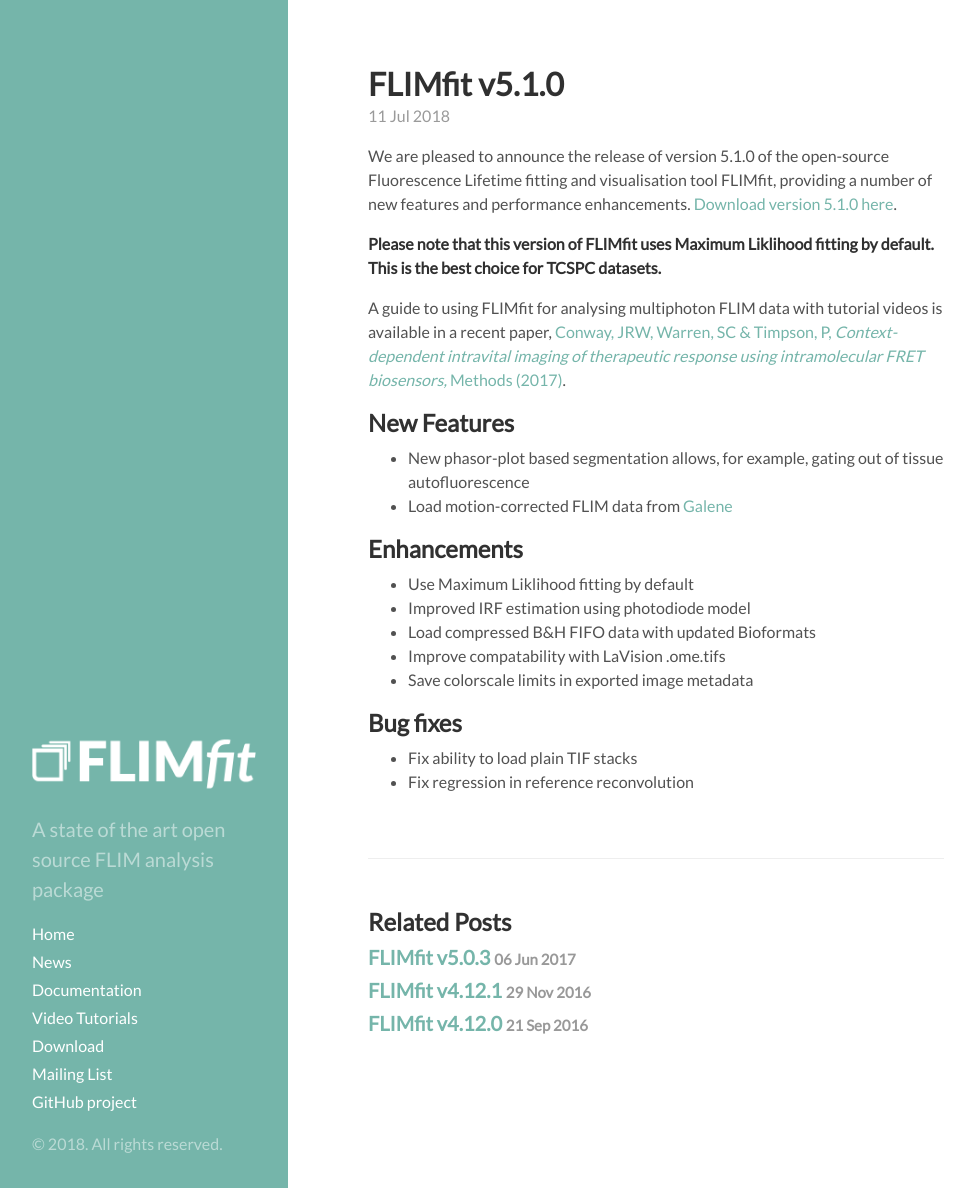
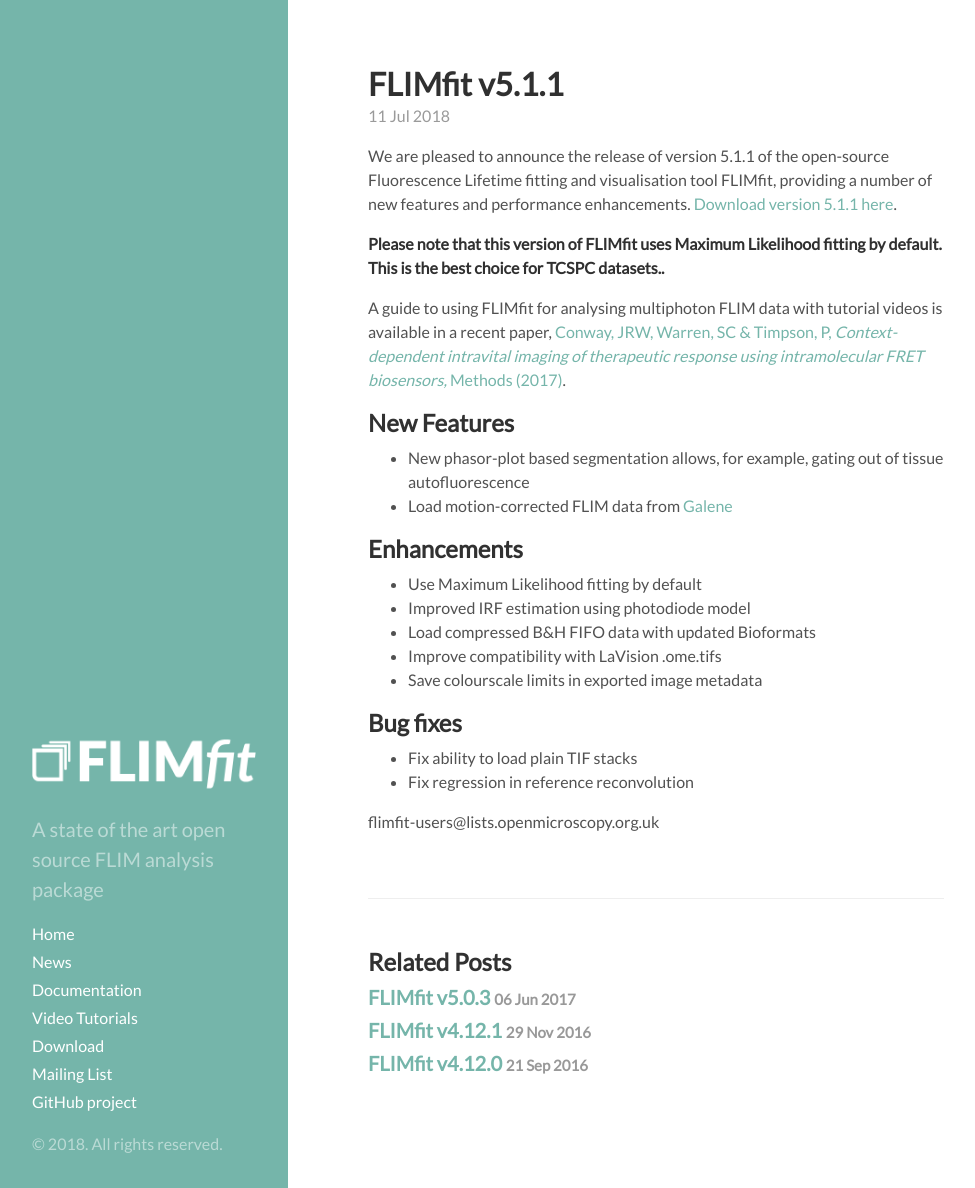
Before and after one commit to flimfit/FLIMfit-website, a Jekyll site: the page built from _posts/2018-07-11-FLIMfit-v5-1-1.md, in a window 1280 px wide and 1188 px high. Shown: the whole window, without its empty margins (0-975 px from the left). Built offline with Jekyll 4.4.1, drawn with Linux system fonts in a browser that asks for light colours; nearby versions of some CDN libraries.

Commit message:
Add version 5.1.1

```diff
--- a/_data/downloads.yml
+++ b/_data/downloads.yml
@@ -1,3 +1,9 @@
+- version: '5.1.1'
+  mac-download: https://storage.googleapis.com/flimfit-downloads/release/5.1.1/FLIMfit_5.1.1_MACI64.zip
+  pc-download: https://storage.googleapis.com/flimfit-downloads/release/5.1.1/FLIMfit%205.1.1%20Setup%20x64.exe
+  mcr-version: R2016b
+  ome-version: '5.2'
+
 - version: '5.1.0'
   mac-download: https://storage.googleapis.com/flimfit-downloads/release/5.1.0/FLIMfit_5.1.0_MACI64.zip
   pc-download: https://storage.googleapis.com/flimfit-downloads/release/5.1.0/FLIMfit%205.1.0%20Setup%20x64.exe
--- a/_posts/2018-07-11-FLIMfit-v5-1-0.md
+++ b/_posts/2018-07-11-FLIMfit-v5-1-1.md
@@ -1,11 +1,11 @@
 ---
 layout: post
-title: FLIMfit v5.1.0
+title: FLIMfit v5.1.1
 ---
 
-We are pleased to announce the release of version 5.1.0 of the open-source Fluorescence Lifetime fitting and visualisation tool FLIMfit, providing a number of new features and performance enhancements. [Download version 5.1.0 here](http://flimfit.org/downloads/5.1.0/).
+We are pleased to announce the release of version 5.1.1 of the open-source Fluorescence Lifetime fitting and visualisation tool FLIMfit, providing a number of new features and performance enhancements. [Download version 5.1.1 here](http://flimfit.org/downloads/5.1.1/).
 
-**Please note that this version of FLIMfit uses Maximum Liklihood fitting by default. This is the best choice for TCSPC datasets.**
+**Please note that this version of FLIMfit uses Maximum Likelihood fitting by default. This is the best choice for TCSPC datasets..**
 
 A guide to using FLIMfit for analysing multiphoton FLIM data with tutorial videos is available in a recent paper, [Conway, JRW, Warren, SC & Timpson, P, *Context-dependent intravital imaging of therapeutic response using intramolecular FRET biosensors,* Methods (2017)](https://doi.org/10.1016/j.ymeth.2017.04.014).
 
@@ -16,13 +16,15 @@ New Features
 
 Enhancements
 -------------------
-- Use Maximum Liklihood fitting by default
+- Use Maximum Likelihood fitting by default
 - Improved IRF estimation using photodiode model
 - Load compressed B&H FIFO data with updated Bioformats
-- Improve compatability with LaVision .ome.tifs
-- Save colorscale limits in exported image metadata
+- Improve compatibility with LaVision .ome.tifs
+- Save colourscale limits in exported image metadata
 
 Bug fixes
 -------------------
 - Fix ability to load plain TIF stacks
 - Fix regression in reference reconvolution
+
+flimfit-users@lists.openmicroscopy.org.uk
```
